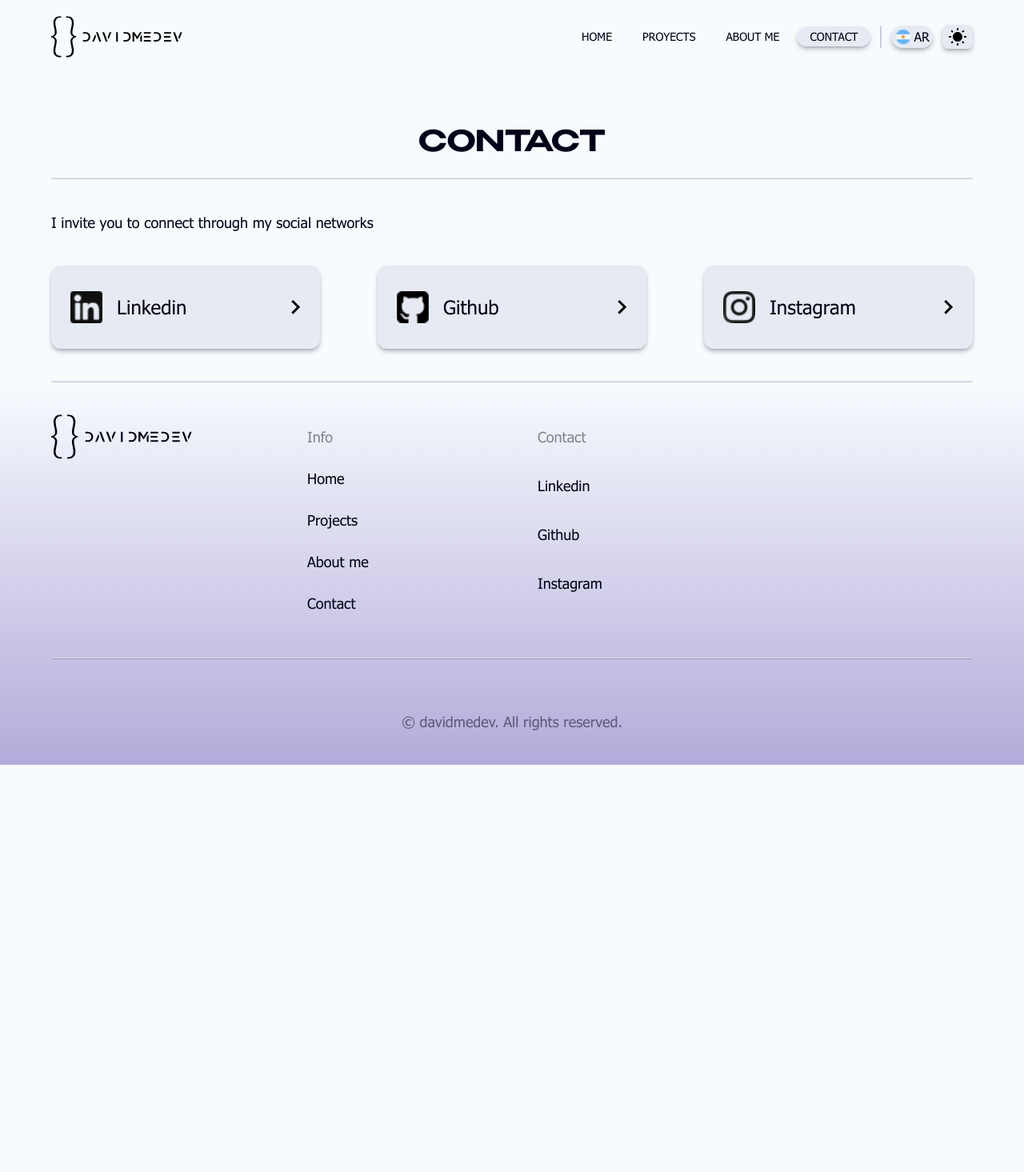
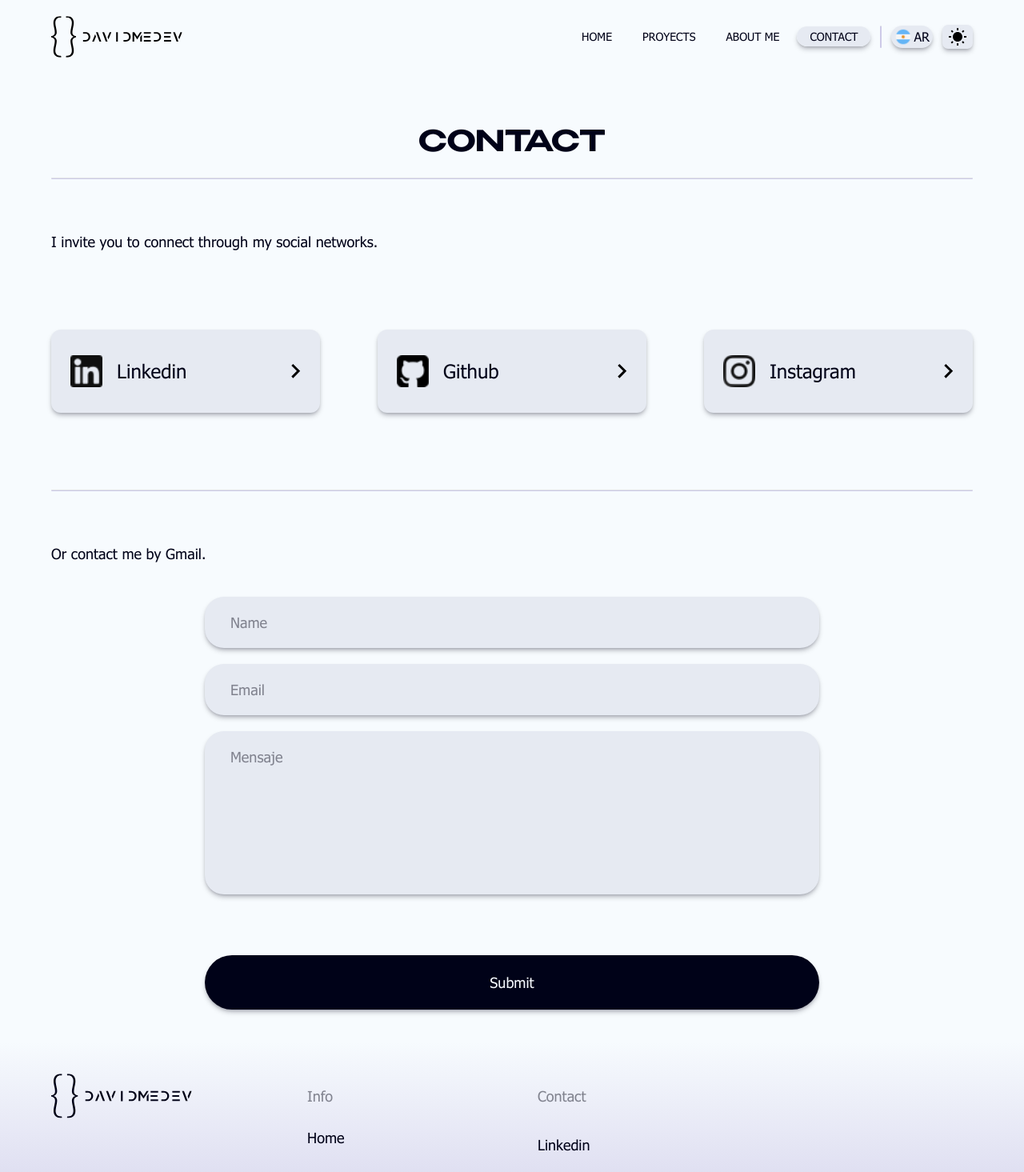
Before and after one commit to davidmedev222/portfolio-next, a Next.js app: page /contact in a window 1280 px wide. Shown: the top 1465 px of the page at 80% size. Before the commit the page ends 956 px from the top, so only its background shows below. Built offline with nearby package versions, Linux system fonts and the light colour scheme.

Commit message:
feat(ui): add UI of the form component to the contact page

```diff
--- /dev/null
+++ b/src/app/contact/components/Button.tsx
@@ -0,0 +1,17 @@
+import clsx from 'clsx'
+
+interface Props {
+  children: React.ReactNode
+  className: string
+}
+
+function Button({ children, className }: Props) {
+  const classes = clsx(
+    'rounded-3xl bg-black py-[18px] text-center text-sm text-white shadow-md shadow-black/25 transition-colors duration-300 hover:bg-violet-950 hover:text-violet-200 md:rounded-full md:py-5 md:text-lg',
+    className
+  )
+
+  return <button className={classes}>{children}</button>
+}
+
+export default Button
--- /dev/null
+++ b/src/app/contact/components/ContactForm.tsx
@@ -0,0 +1,26 @@
+import Button from './Button'
+
+function ContactForm() {
+  return (
+    <form className='mx-auto grid max-w-3xl gap-y-4 py-10 md:gap-y-5'>
+      <input
+        className='rounded-3xl border-none bg-box px-8 py-[18px] text-sm text-gray-700 shadow-md shadow-black/25 placeholder:text-gray-700 focus:ring-violet-500 md:text-lg'
+        type='text'
+        placeholder='Name'
+      />
+      <input
+        className='rounded-3xl border-none bg-box px-8 py-[18px] text-sm text-gray-700 shadow-md shadow-black/25 placeholder:text-gray-700 focus:ring-violet-500 md:text-lg'
+        type='email'
+        placeholder='Email'
+      />
+      <textarea
+        className='resize-none rounded-3xl border-none bg-box px-8 py-[18px] text-sm text-gray-700 shadow-md shadow-black/25 placeholder:text-gray-700 focus:ring-violet-500 md:text-lg'
+        rows={6}
+        placeholder='Mensaje'
+      />
+      <Button className='mt-14'>Submit</Button>
+    </form>
+  )
+}
+
+export default ContactForm
--- a/src/app/contact/page.tsx
+++ b/src/app/contact/page.tsx
@@ -1,12 +1,15 @@
 import { Divider, PageHeading, Paragraph, SocialMediaList } from '@/components'
+import ContactForm from './components/ContactForm'
 
 function ContactPage() {
   return (
     <main className='mx-auto max-w-screen-xl px-4 lg:px-16'>
       <PageHeading>Contact</PageHeading>
-      <Paragraph className='pt-10'>I invite you to connect through my social networks</Paragraph>
+      <Paragraph className='pt-10 md:pt-16'>I invite you to connect through my social networks.</Paragraph>
       <SocialMediaList />
       <Divider direction='horizontal' />
+      <Paragraph className='pt-10 md:pt-16'>Or contact me by Gmail.</Paragraph>
+      <ContactForm />
     </main>
   )
 }
--- a/src/components/social/SocialMediaList.tsx
+++ b/src/components/social/SocialMediaList.tsx
@@ -4,7 +4,7 @@ import SocialMediaLink from './SocialMediaLink'
 
 function SocialMediaList() {
   return (
-    <ul className='mx-auto grid max-w-xs gap-8 py-10 md:max-w-none md:grid-cols-3 lg:gap-x-[72px]'>
+    <ul className='mx-auto grid max-w-xs gap-8 py-10 md:max-w-none md:grid-cols-3 md:py-24 lg:gap-x-[72px]'>
       <li>
         <SocialMediaLink
           className='flex items-center gap-x-[18px] pl-[92px] pr-4 md:p-6'
--- a/tailwind.config.ts
+++ b/tailwind.config.ts
@@ -89,6 +89,6 @@ const config: Config = {
       }
     }
   },
-  plugins: []
+  plugins: [require('@tailwindcss/forms')]
 }
 export default config
```
